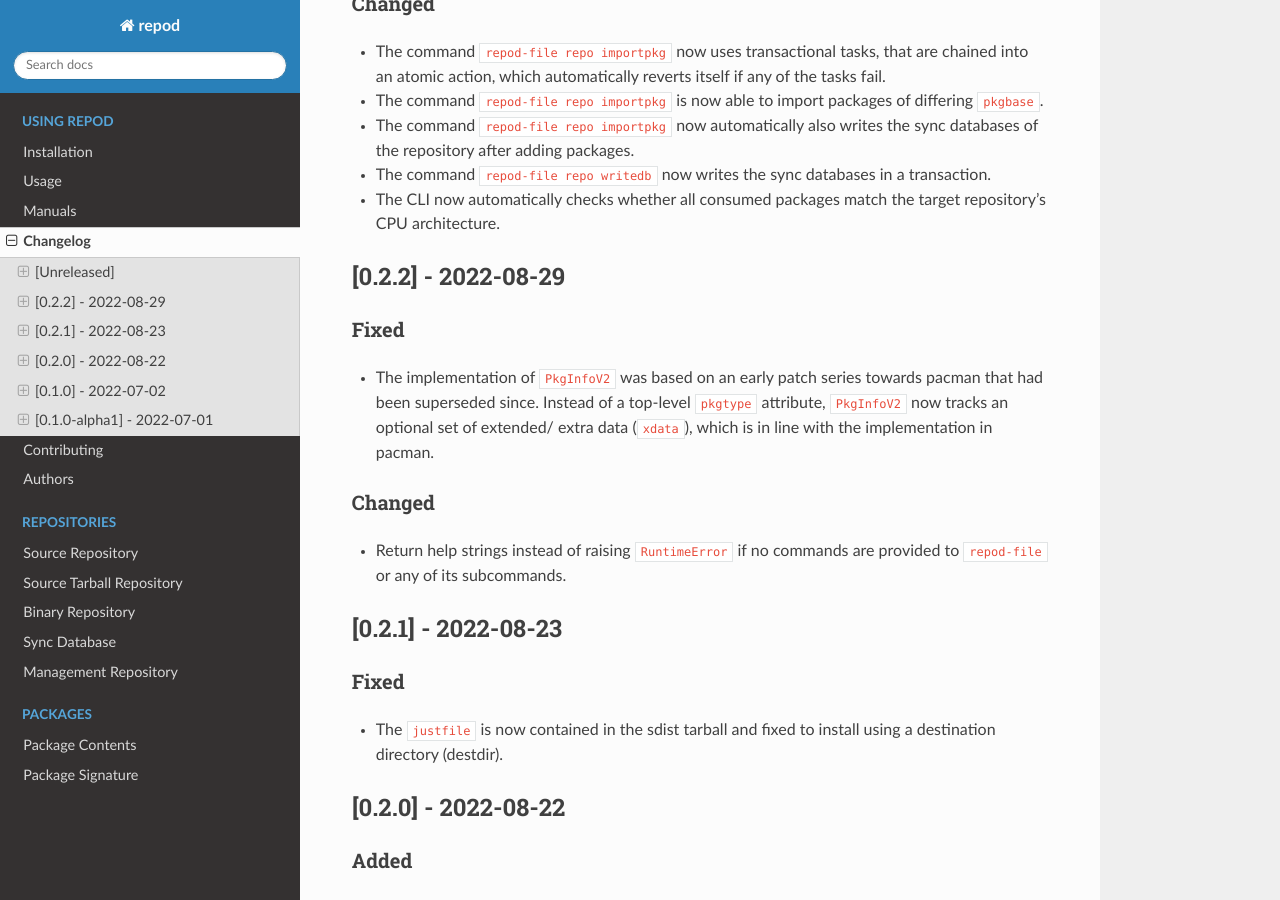
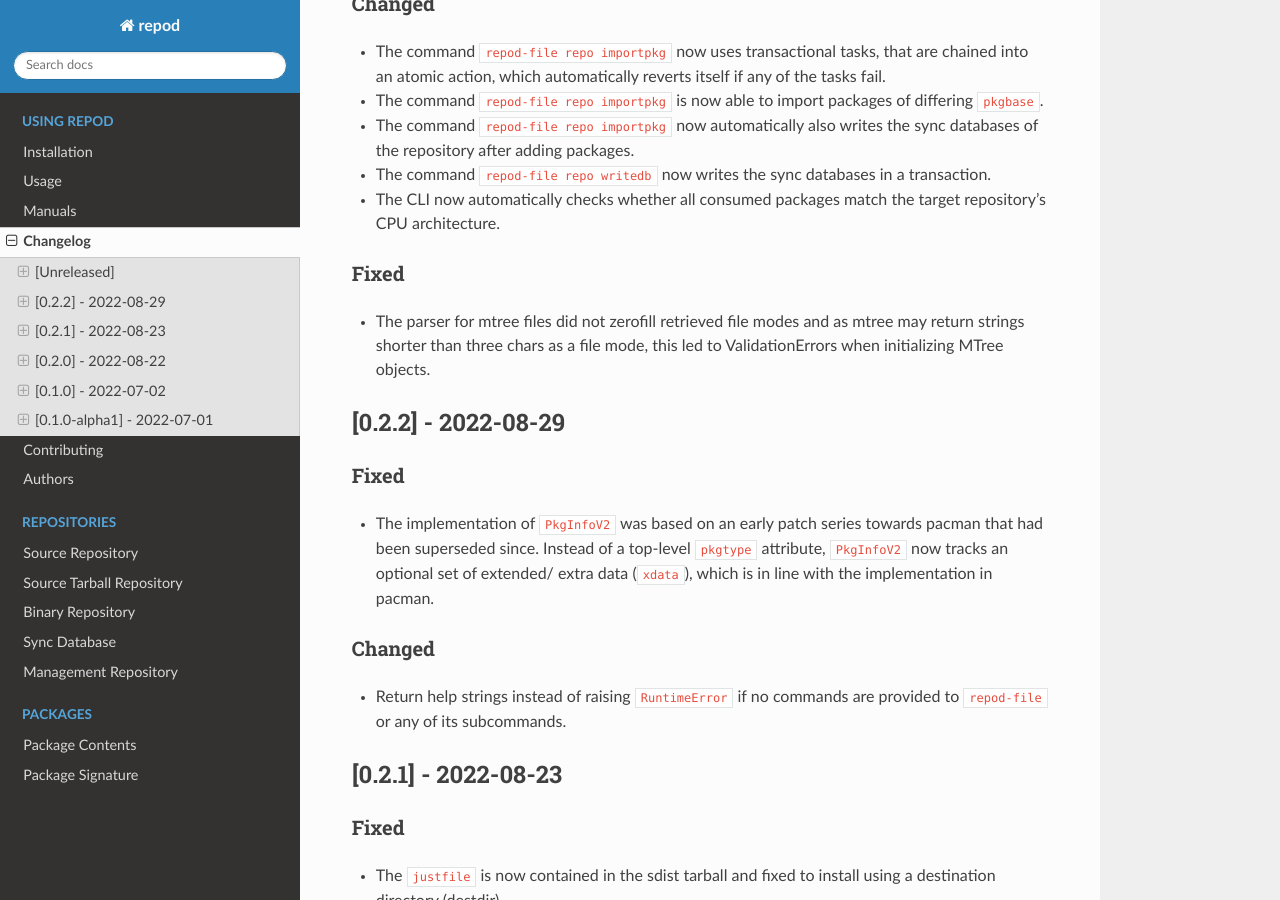
Before and after one commit to archlinux/repod, a Sphinx documentation site: the page built from docs/repod/changelog.rst, in a window 1280 px wide and 900 px high, scrolled down 566 px. Built offline with Sphinx 7.4.7 and the Read the Docs theme 2.0.0, drawn with Linux system fonts in a browser that asks for light colours.

Commit message:
Add changelog for fixing mtree parser
docs/repod/changelog.rst:
Add changelog for fixing mtree parser

```diff
--- a/docs/repod/changelog.rst
+++ b/docs/repod/changelog.rst
@@ -39,6 +39,13 @@
   transaction.
 * The CLI now automatically checks whether all consumed packages match the
   target repository's CPU architecture.
+
+Fixed
+^^^^^
+
+* The parser for mtree files did not zerofill retrieved file modes and as mtree
+  may return strings shorter than three chars as a file mode, this led to
+  ValidationErrors when initializing MTree objects.
 
 [0.2.2] - 2022-08-29
 --------------------
```
